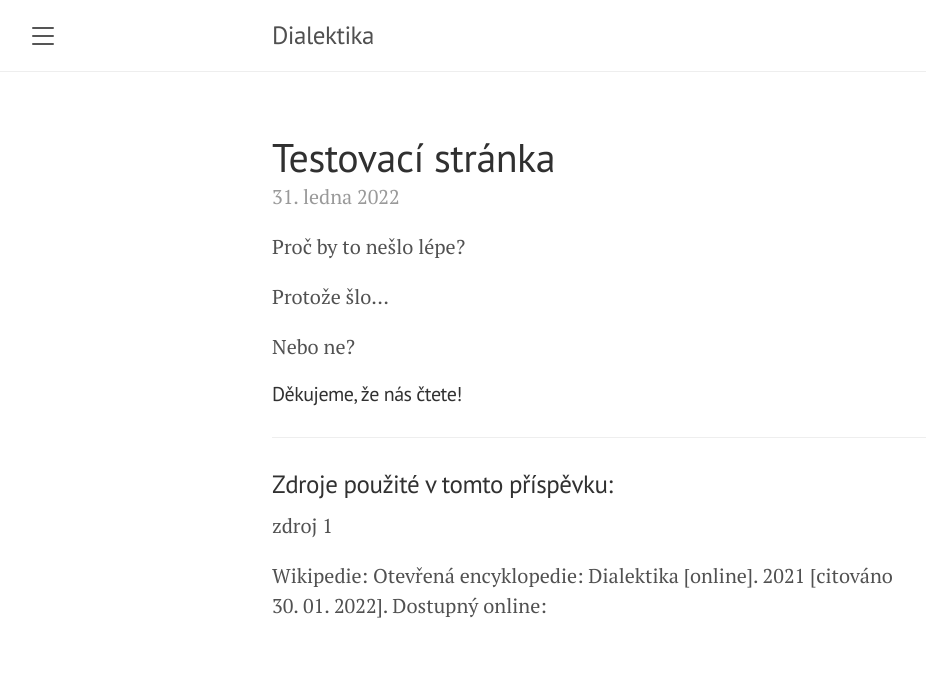
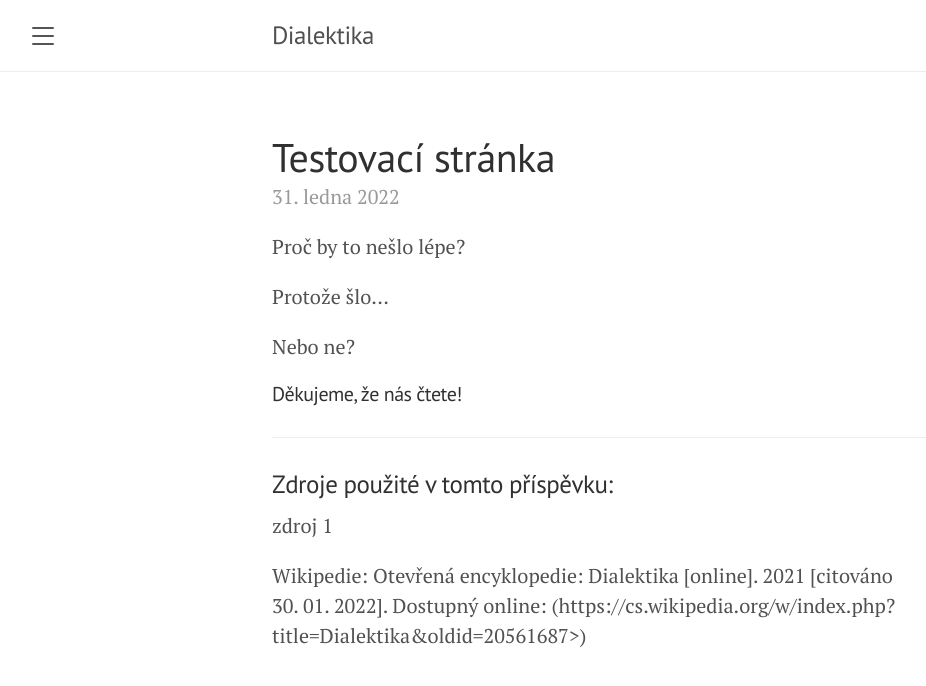
Before and after one commit to janbkrejci/dialektika, a Jekyll site: the page built from _posts/2022-01-31-test.md, in a window 1280 px wide. Shown: the top 686 px of the page, without its empty margins (8-934 px from the left). Built offline with Jekyll 4.4.1, drawn with Linux system fonts in a browser that asks for light colours.

Commit message:
Update 2022-01-31-test.md

```diff
--- a/_posts/2022-01-31-test.md
+++ b/_posts/2022-01-31-test.md
@@ -4,7 +4,7 @@ title: "Testovací stránka"
 categories: site
 sources:
   - zdroj 1
-  - "Wikipedie: Otevřená encyklopedie: Dialektika [online]. 2021 [citováno 30. 01. 2022]. Dostupný online: <https://cs.wikipedia.org/w/index.php?title=Dialektika&oldid=20561687>"
+  - "Wikipedie: Otevřená encyklopedie: Dialektika [online]. 2021 [citováno 30. 01. 2022]. Dostupný online: (https://cs.wikipedia.org/w/index.php?title=Dialektika&oldid=20561687>)"
 ---
 
 Proč by to nešlo lépe?
```
